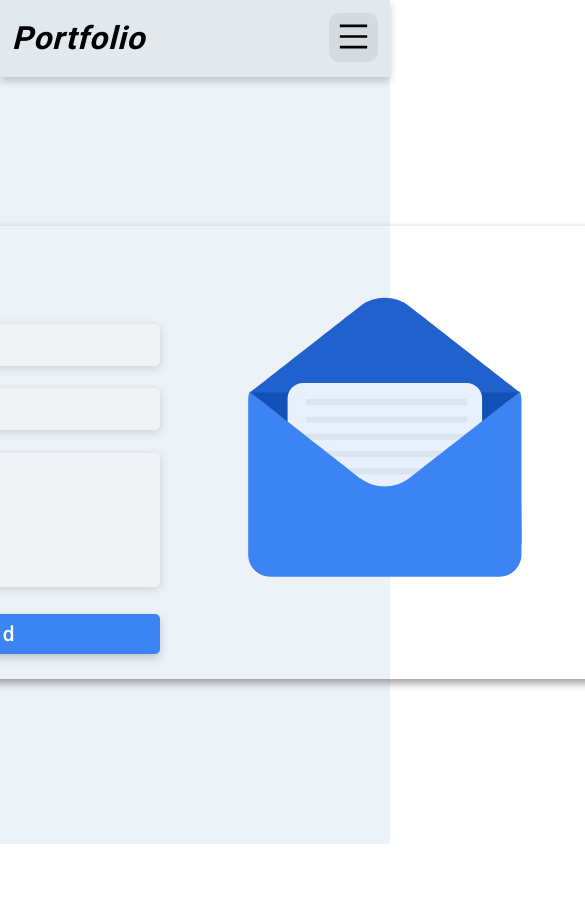
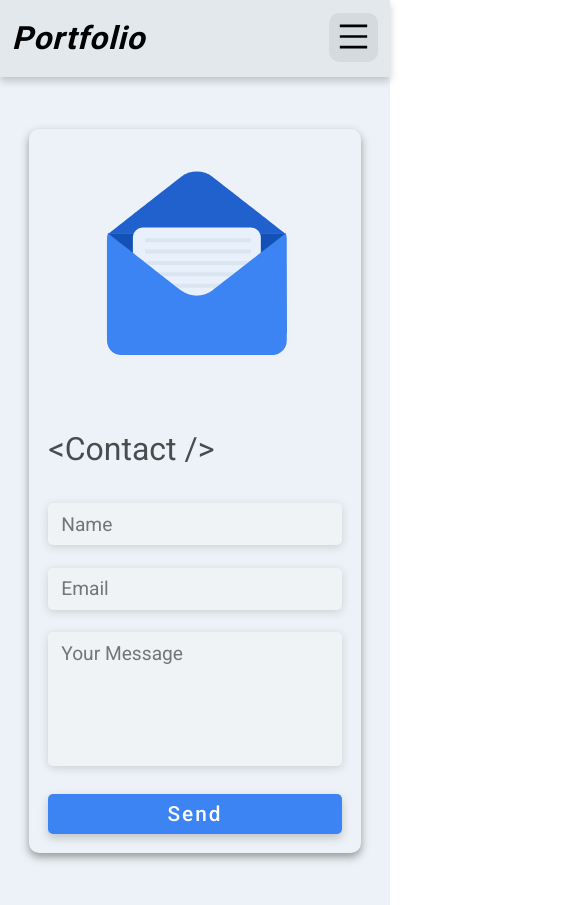
Before and after one commit to niloysikdar/React-Portfolio, a React (Create React App) app: page /contact in a window 390 px wide. Shown: the top 905 px of the page, 585 px wide, since content can reach past the window. Before the commit the page ends 844 px from the top, so only its background shows below. Built offline with nearby package versions, Linux system fonts and the light colour scheme.

Commit message:
Added Responsiveness to ContactPage

```diff
--- a/src/pages/Contact/contact.module.scss
+++ b/src/pages/Contact/contact.module.scss
@@ -3,7 +3,7 @@
 
 .contact {
   min-height: 100vh;
-  padding: calc(#{$navbarheight} + 1rem) 0 2rem 0;
+  padding: calc(#{$navbarheight} + 2rem) 2rem 2rem 2rem;
   background-color: $lightbackground;
   display: flex;
   justify-content: center;
@@ -75,3 +75,34 @@
     }
   }
 }
+
+@media (max-width: 900px) {
+  .contact {
+    .wrapper {
+      flex-direction: column-reverse;
+      width: 85vw;
+      padding: 2rem;
+
+      .form {
+        width: 80%;
+      }
+
+      .lottie {
+        height: 250px;
+        width: 250px;
+      }
+    }
+  }
+}
+
+@media (max-width: 500px) {
+  .contact {
+    .wrapper {
+      padding: 1.2rem;
+
+      .form {
+        width: 100%;
+      }
+    }
+  }
+}
--- a/src/pages/Contact/index.tsx
+++ b/src/pages/Contact/index.tsx
@@ -47,6 +47,7 @@ const Contact = () => {
               type="text"
               name="name"
               placeholder="Name"
+              required
               value={contactData.name}
               onChange={handleOnchange}
             />
@@ -54,6 +55,7 @@ const Contact = () => {
               type="email"
               name="email"
               placeholder="Email"
+              required
               value={contactData.email}
               onChange={handleOnchange}
             />
@@ -62,6 +64,7 @@ const Contact = () => {
               cols={30}
               rows={5}
               placeholder="Your Message"
+              required
               value={contactData.message}
               onChange={handleOnchange}
             ></textarea>
```
